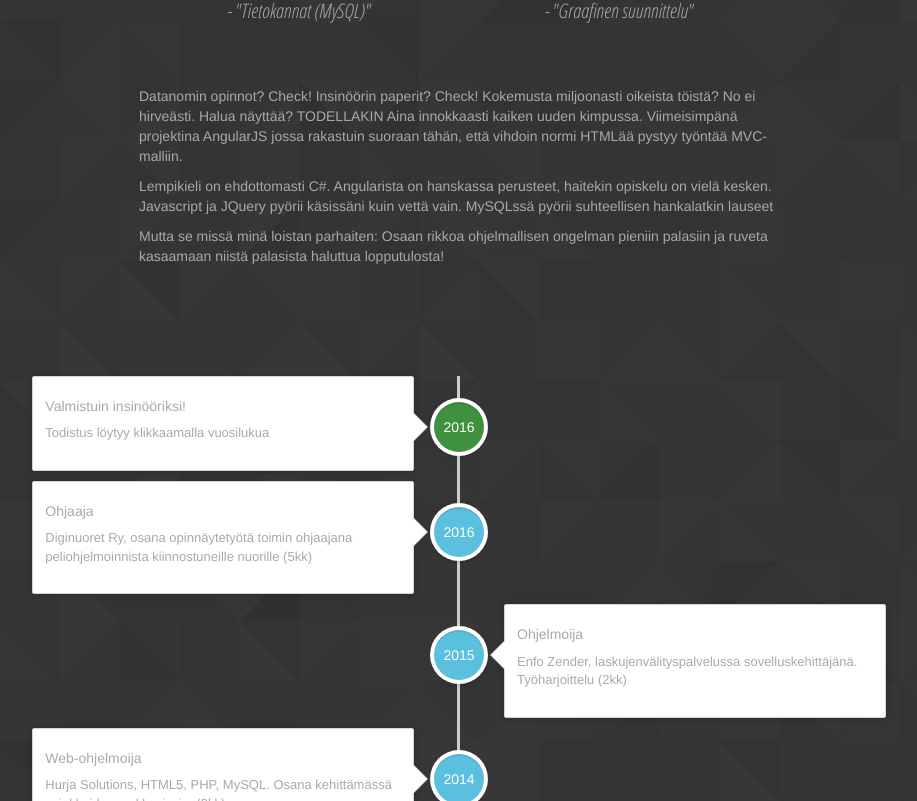
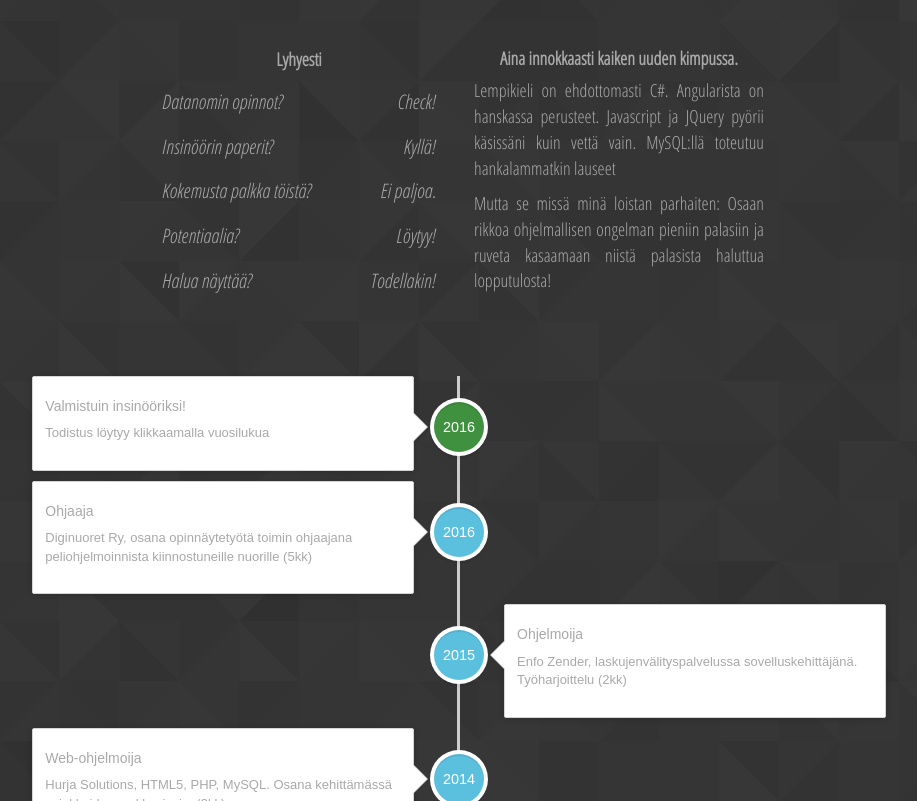
Before and after one commit to JoLap/Portfolio, a plain HTML site: page index.html in a window 1280 px wide. Shown: the part 1239-2040 px from the top of the page, without its empty margins (181-1098 px from the left). Drawn offline with Linux system fonts and the light colour scheme.

Commit message:
Fontit ja about page
Ei lataa enää jokaisella sectionilla uudestaan kaikkia fontteja ja
aiheuta hirveää traffikkia.

```diff
--- a/angular/controllers/skillsController.js
+++ b/angular/controllers/skillsController.js
@@ -16,7 +16,7 @@ app.controller('SkillsController', function(){
         progress: 3.5
     }, {
         title: 'Graafinen suunnittelu',
-        progress: 1.5
+        progress: 2.5
     }];
 
     this.tableRows = this.items.length / this.tableCells;
--- a/angular/templates/aboutPage.html
+++ b/angular/templates/aboutPage.html
@@ -6,12 +6,36 @@
 	</div>
 
 	<div class="row">
-		<p>Datanomin opinnot? Check! Insinöörin paperit? Check! Kokemusta miljoonasti oikeista töistä? No ei hirveästi. Halua näyttää? TODELLAKIN
-		Aina innokkaasti kaiken uuden kimpussa. Viimeisimpänä projektina AngularJS jossa rakastuin suoraan tähän, että vihdoin normi HTMLää pystyy työntää MVC-malliin. </p>
-		<p>Lempikieli on ehdottomasti C#.
-		Angularista on hanskassa perusteet, haitekin opiskelu on vielä kesken. Javascript ja JQuery pyörii käsissäni kuin vettä vain.
-		MySQLssä pyörii suhteellisen hankalatkin lauseet</p>
+		<div class="col-md-6 center text-center">
+		<table class="table skillsPageTable">
+			<tr>
+					<th colspan="2" class="text-center">Lyhyesti</th>
+			</tr>
+			<tr>
+					<td>Datanomin opinnot?</td><td>Check!</td>
+			</tr>
+			<tr>
+					<td>Insinöörin paperit?</td><td>Kyllä!</td>
+			</tr>
+			<tr>
+					<td>Kokemusta palkka töistä?</td><td>Ei paljoa.</td>
+			</tr>
+			<tr>
+					<td>Potentiaalia?</td><td>Löytyy!</td>
+			</tr>
+			<tr>
+					<td>Halua näyttää?</td><td>Todellakin!</td>
+			</tr>
+		</table>
+		</div>
+
+		<div class="col-md-6 text-justify openSansFont">
+		<h4 class="bold text-center openSansFont">Aina innokkaasti kaiken uuden kimpussa.</h4>
+		<p class="openSansFont">Lempikieli on ehdottomasti C#.
+		Angularista on hanskassa perusteet. Javascript ja JQuery pyörii käsissäni kuin vettä vain.
+		MySQL:llä toteutuu hankalammatkin lauseet</p>
 		<p>Mutta se missä minä loistan parhaiten: Osaan rikkoa ohjelmallisen ongelman pieniin palasiin ja ruveta kasaamaan niistä palasista haluttua lopputulosta!</p>
+		</div>
 	</div>
 </div>
 <div class="col-md-3"></div>
--- a/angular/templates/contactPage.html
+++ b/angular/templates/contactPage.html
@@ -2,7 +2,7 @@
 	<div class="col-md-3"></div>
 	<div class="col-md-6 text-center">
 		<h1 id="contactPageFont">Call me, maybe?</h1>
-		<table class="table" style="padding-bottom:5%">
+		<table class="table contactTable openSansItalicFont">
 			<tr>
 				<td><img src="img/fbLogo.png" /></td>
 				<td><a href="http://facebook.com/jouko.lappi/">/jouko.lappi</a></td>
--- a/angular/templates/frontPage.html
+++ b/angular/templates/frontPage.html
@@ -1,4 +1,4 @@
 <div class="col-xs-12 text-center">
 	<h1 id="frontPageFont">J. LAPPI</h1>
-	<p>Koodari | Insinööri</p>
+	<p class="defaultFont">Koodari | Insinööri</p>
 </div>
--- a/angular/templates/progressElement.html
+++ b/angular/templates/progressElement.html
@@ -5,6 +5,6 @@
    		</span>
    			<img class="star" src="img/halfStar.png" ng-show="{{item.progress % 1 != 0}}" />
    			<br />
-   		<span class="openSansFont"> - "{{item.title}}"</span>
+   		<span class="openSansItalicFont"> - "{{item.title}}"</span>
    </div>
  </section>
--- a/index.html
+++ b/index.html
@@ -8,8 +8,8 @@
 		<link rel="stylesheet" type="text/css" href="stylesheet/main.css"></link>
 		<link rel="stylesheet" type="text/css" href="stylesheet/jquery.fullPage.css"></link>
 		<link rel="stylesheet" type="text/css" href="stylesheet/angular-timeline.css"></link>
-		<link href='https://fonts.googleapis.com/css?family=Lobster' rel='stylesheet' type='text/css'>
-		<link href='https://fonts.googleapis.com/css?family=Open+Sans+Condensed:300italic' rel='stylesheet' type='text/css'>
+		<!--<link href='https://fonts.googleapis.com/css?family=Lobster' rel='stylesheet' type='text/css'> -->
+		<link href='https://fonts.googleapis.com/css?family=Open+Sans+Condensed:300italic,300|Lobster' rel='stylesheet' type='text/css'>
 		<link rel="stylesheet" type="text/css" href="stylesheet/angular-timeline-bootstrap.css"></link>
 	</head>
 	<body>
--- a/stylesheet/main.css
+++ b/stylesheet/main.css
@@ -3,8 +3,17 @@ html, body {
     height: 100%;
     margin: 0;
     background-image: url("../img/bg.png");
+    font-family: 'Open Sans Condensed', sans-serif;
+    font-size: 18px;
 }
 
+.timeline, .defaultFont {
+    font-family: 'Oswald', sans-serif;
+}
+
+.timeline-badge, .defaultFont {
+    font-size: 0.8em;
+}
 a{
   color: white;
 }
@@ -14,6 +23,9 @@ h1 {
     font-size: 116px;
 }
 
+.bold {
+    font-weight: bold;
+}
 .navbar-right {
     margin-right: -5px;
 }
@@ -25,9 +37,6 @@ h1 {
     padding-bottom: 60px;
 }
 
-.openSansFont{
-    font-family: 'Open Sans Condensed', sans-serif;
-}
 
 .panel, .list-group, .list-group-item {
     background-color: rgba(0,0,0,0);
@@ -44,11 +53,40 @@ h1 {
 #contactPageFont{
     padding-bottom: 10%;
 }
+.skillsPageTable tr > td:nth-child(odd) {
+    text-align: left !important;
+}
+.skillsPageTable tr > td:nth-child(even) {
+    text-align: right !important;
+ }
 
-tr td:nth-child(even), .openSansFont{
+.skillsPageTable td{
     font-size: 20px;
+    padding: 5px;
+    text-align: left;
+}
+.skillsPageTable td, .skillsPageTable th {
+    border: none !important;
+}
+
+.skillsPageTable td {
+    font-family: 'Open Sans Condensed', sans-serif;
+    font-style: italic;
+}
+
+.skillsPageTable th {
+    font-size: 18px;
     font-family: 'Open Sans Condensed', sans-serif;
 }
+table{
+    padding-bottom:5%;
+}
+
+.openSansItalicFont{
+    font-size: 20px;
+    font-style: italic;
+}
+
 .bottomFeeder > #faceimg{
     position: relative;
     top: -70px;
@@ -91,12 +129,6 @@ tr td:nth-child(even), .openSansFont{
     }
 }
 
-.solid-top-blue{
-    border-top: 5px solid;
-    border-color:#000013;
-    padding-top: 20px;
-}
-
 footer {
     position: fixed;
     z-index: 1;
```
